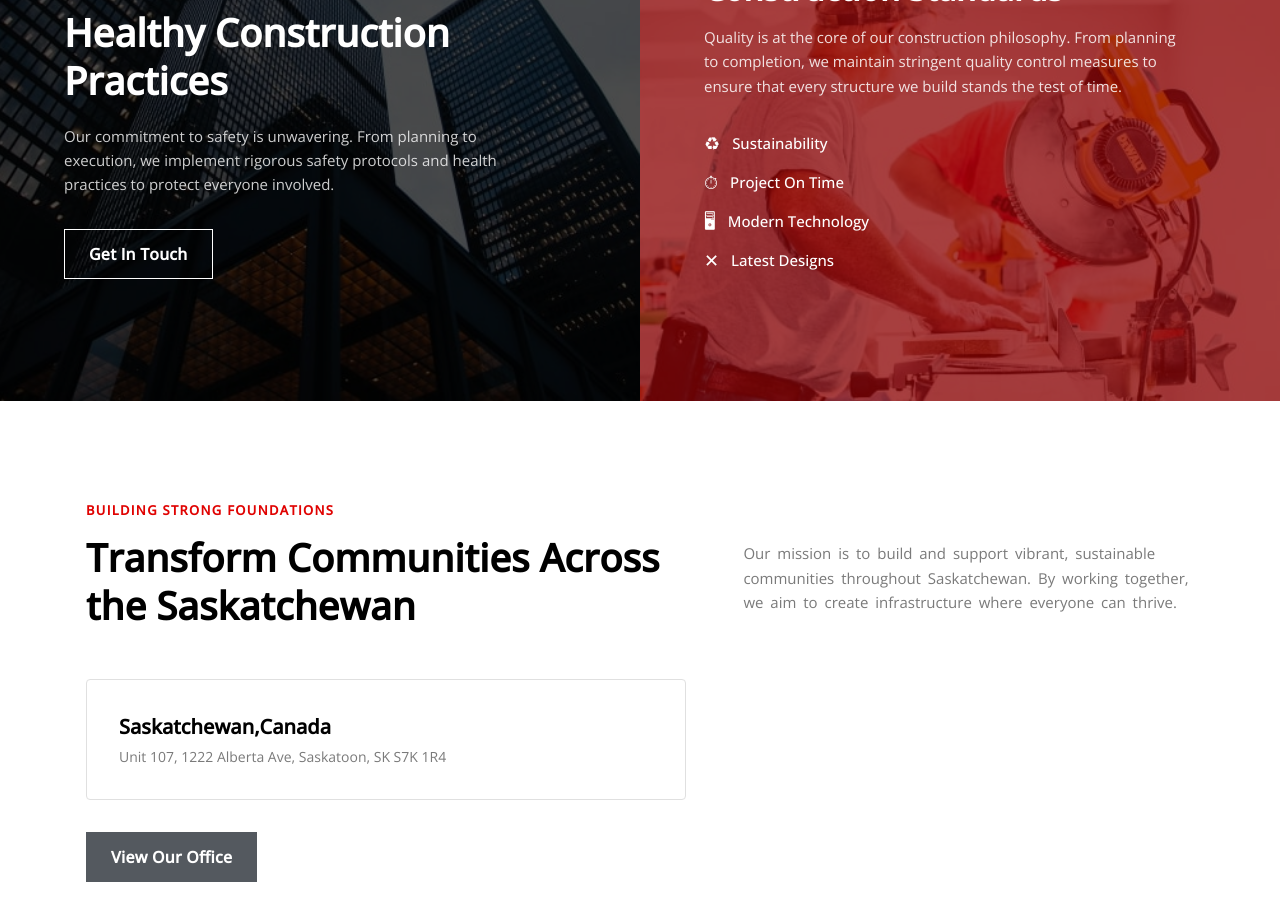
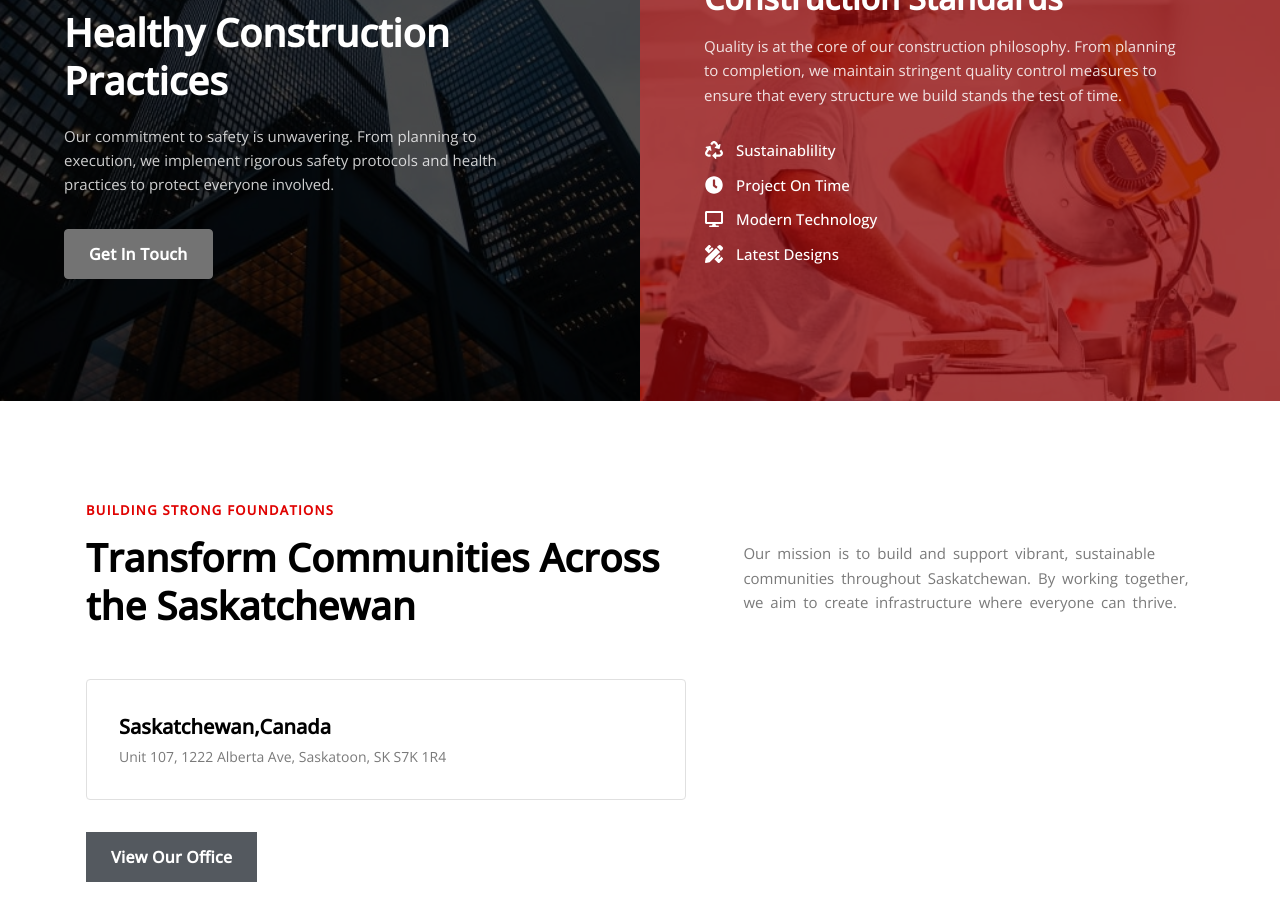
Before and after one commit to rajat6235/dilchahalconstruction, a Next.js app: page / in a window 1280 px wide. Shown: the part 2240-3160 px from the top of the page. Built offline with nearby package versions, Linux system fonts and the light colour scheme.

Commit message:
quality section icon fixes

```diff
--- a/components/sections/QualitySafety.tsx
+++ b/components/sections/QualitySafety.tsx
@@ -1,10 +1,43 @@
+import { type ReactNode } from "react";
 import Button from "@/components/ui/Button";
 
-const features = [
-  { icon: "♻", label: "Sustainability" },
-  { icon: "⏱", label: "Project On Time" },
-  { icon: "🖥", label: "Modern Technology" },
-  { icon: "✕", label: "Latest Designs" },
+function IconRecycle() {
+  return (
+    <svg aria-hidden="true" viewBox="0 0 512 512" xmlns="http://www.w3.org/2000/svg" width="18" height="18" fill="currentColor">
+      <path d="M184.561 261.903c3.232 13.997-12.123 24.635-24.068 17.168l-40.736-25.455-50.867 81.402C55.606 356.273 70.96 384 96.012 384H148c6.627 0 12 5.373 12 12v40c0 6.627-5.373 12-12 12H96.115c-75.334 0-121.302-83.048-81.408-146.88l50.822-81.388-40.725-25.448c-12.081-7.547-8.966-25.961 4.879-29.158l110.237-25.45c8.611-1.988 17.201 3.381 19.189 11.99l25.452 110.237zm98.561-182.915l41.289 66.076-40.74 25.457c-12.051 7.528-9 25.953 4.879 29.158l110.237 25.45c8.672 1.999 17.215-3.438 19.189-11.99l25.45-110.237c3.197-13.844-11.99-24.719-24.068-17.168l-40.687 25.424-41.263-66.082c-37.521-60.033-125.209-60.171-162.816 0l-17.963 28.766c-3.51 5.62-1.8 13.021 3.82 16.533l33.919 21.195c5.62 3.512 13.024 1.803 16.536-3.817l17.961-28.743c12.712-20.341 41.973-19.676 54.257-.022zM497.288 301.12l-27.515-44.065c-3.511-5.623-10.916-7.334-16.538-3.821l-33.861 21.159c-5.62 3.512-7.33 10.915-3.818 16.536l27.564 44.112c13.257 21.211-2.057 48.96-27.136 48.96H320V336.02c0-14.213-17.242-21.383-27.313-11.313l-80 79.981c-6.249 6.248-6.249 16.379 0 22.627l80 79.989C302.689 517.308 320 510.3 320 495.989V448h95.88c75.274 0 121.335-82.997 81.408-146.88z" />
+    </svg>
+  );
+}
+
+function IconClock() {
+  return (
+    <svg aria-hidden="true" viewBox="0 0 512 512" xmlns="http://www.w3.org/2000/svg" width="18" height="18" fill="currentColor">
+      <path d="M256,8C119,8,8,119,8,256S119,504,256,504,504,393,504,256,393,8,256,8Zm92.49,313h0l-20,25a16,16,0,0,1-22.49,2.5h0l-67-49.72a40,40,0,0,1-15-31.23V112a16,16,0,0,1,16-16h32a16,16,0,0,1,16,16V256l58,42.5A16,16,0,0,1,348.49,321Z" />
+    </svg>
+  );
+}
+
+function IconDesktop() {
+  return (
+    <svg aria-hidden="true" viewBox="0 0 576 512" xmlns="http://www.w3.org/2000/svg" width="18" height="18" fill="currentColor">
+      <path d="M528 0H48C21.5 0 0 21.5 0 48v320c0 26.5 21.5 48 48 48h192l-16 48h-72c-13.3 0-24 10.7-24 24s10.7 24 24 24h272c13.3 0 24-10.7 24-24s-10.7-24-24-24h-72l-16-48h192c26.5 0 48-21.5 48-48V48c0-26.5-21.5-48-48-48zm-16 352H64V64h448v288z" />
+    </svg>
+  );
+}
+
+function IconPencilRuler() {
+  return (
+    <svg aria-hidden="true" viewBox="0 0 512 512" xmlns="http://www.w3.org/2000/svg" width="18" height="18" fill="currentColor">
+      <path d="M109.46 244.04l134.58-134.56-44.12-44.12-61.68 61.68a7.919 7.919 0 0 1-11.21 0l-11.21-11.21c-3.1-3.1-3.1-8.12 0-11.21l61.68-61.68-33.64-33.65C131.47-3.1 111.39-3.1 99 9.29L9.29 99c-12.38 12.39-12.39 32.47 0 44.86l100.17 100.18zm388.47-116.8c18.76-18.76 18.75-49.17 0-67.93l-45.25-45.25c-18.76-18.76-49.18-18.76-67.95 0l-46.02 46.01 113.2 113.2 46.02-46.03zM316.08 82.71l-297 296.96L.32 487.11c-2.53 14.49 10.09 27.11 24.59 24.56l107.45-18.84L429.28 195.9 316.08 82.71zm186.63 285.43l-33.64-33.64-61.68 61.68c-3.1 3.1-8.12 3.1-11.21 0l-11.21-11.21c-3.09-3.1-3.09-8.12 0-11.21l61.68-61.68-44.14-44.14L267.93 402.5l100.21 100.2c12.39 12.39 32.47 12.39 44.86 0l89.71-89.7c12.39-12.39 12.39-32.47 0-44.86z" />
+    </svg>
+  );
+}
+
+const features: { icon: ReactNode; label: string }[] = [
+  { icon: <IconRecycle />, label: "Sustainablility" },
+  { icon: <IconClock />, label: "Project On Time" },
+  { icon: <IconDesktop />, label: "Modern Technology" },
+  { icon: <IconPencilRuler />, label: "Latest Designs" },
 ];
 
 export default function QualitySafety() {
@@ -44,7 +77,11 @@ export default function QualitySafety() {
             we implement rigorous safety protocols and health practices to protect
             everyone involved.
           </p>
-          <Button variant="outline" href="#contact">
+          <Button
+            variant="primary"
+            href="#contact"
+            className="!bg-[#737373] !border-[#737373] rounded hover:!bg-[#5a5a5a] hover:!border-[#5a5a5a]"
+          >
             Get In Touch
           </Button>
         </div>
@@ -85,7 +122,7 @@ export default function QualitySafety() {
                 className="flex items-center gap-3 text-white text-[15px] font-[500]"
                 style={{ fontFamily: "var(--font-body)" }}
               >
-                <span className="text-[18px]">{f.icon}</span>
+                <span className="flex-shrink-0 flex items-center justify-center w-[20px] text-[18px]">{f.icon}</span>
                 {f.label}
               </li>
             ))}
```
